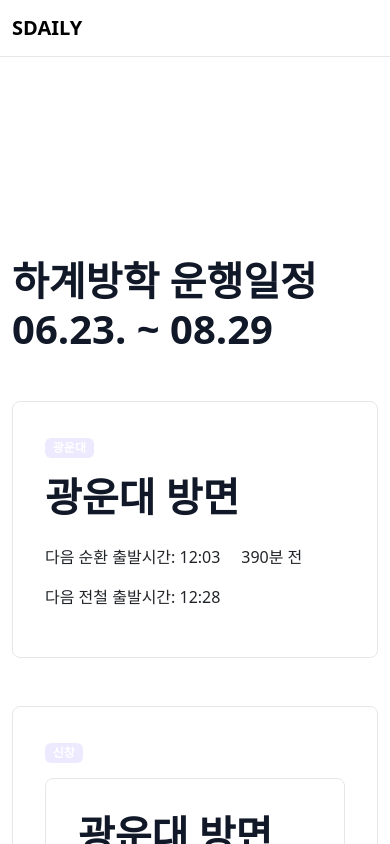
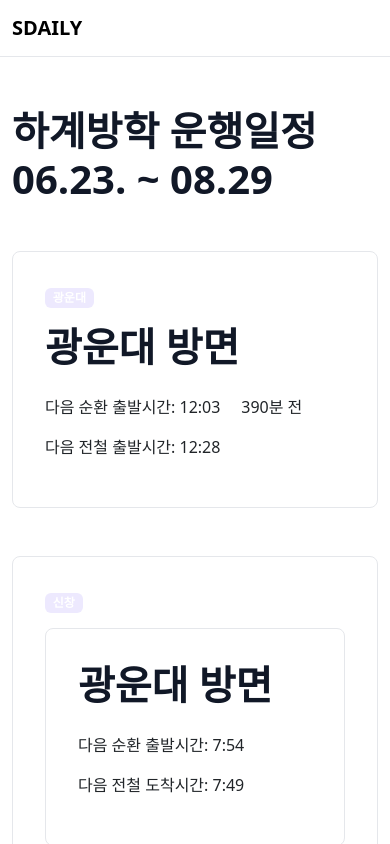
Before and after one commit to exynos6694/sdaily, a React (Create React App) app: page / in a window 390 px wide. Shown: the top 844 px of the page. Built offline with nearby package versions, Linux system fonts and the light colour scheme.

Commit message:
모바일 크기 수정

```diff
--- a/src/style/Navbar.css
+++ b/src/style/Navbar.css
@@ -287,6 +287,10 @@
 
 
     @media (max-width: 860px) {
+
+      .section {
+      padding: 0px 0;
+      }
       .section2-title {
         font-size: 40px;
       }
```
